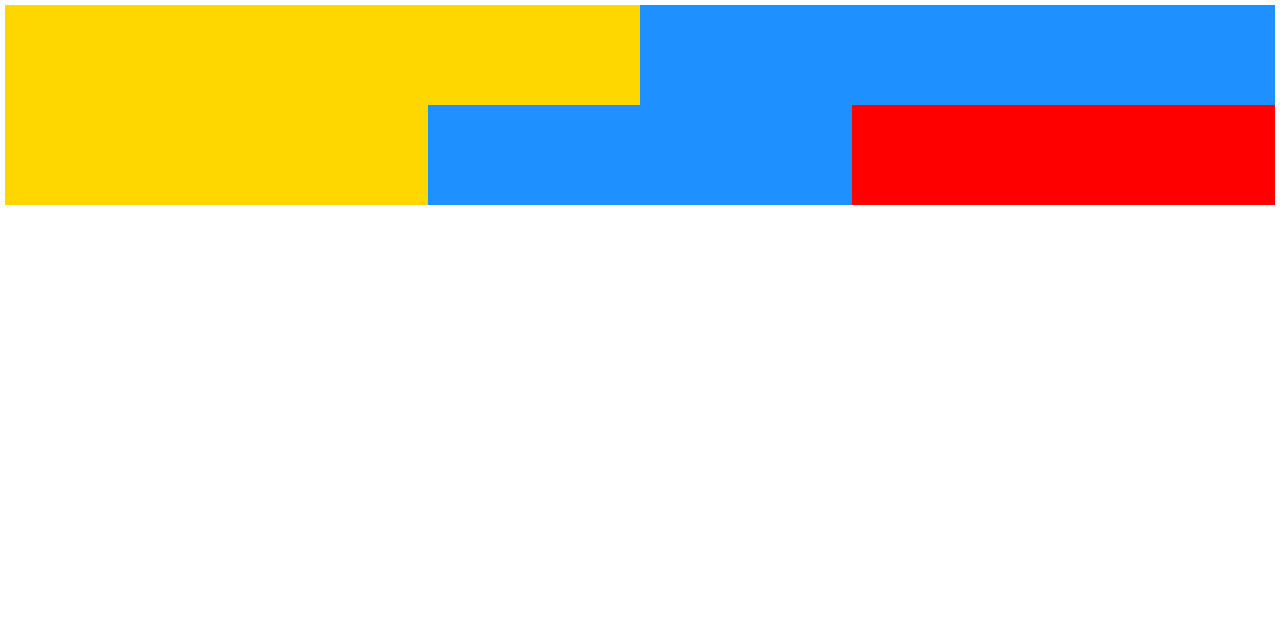
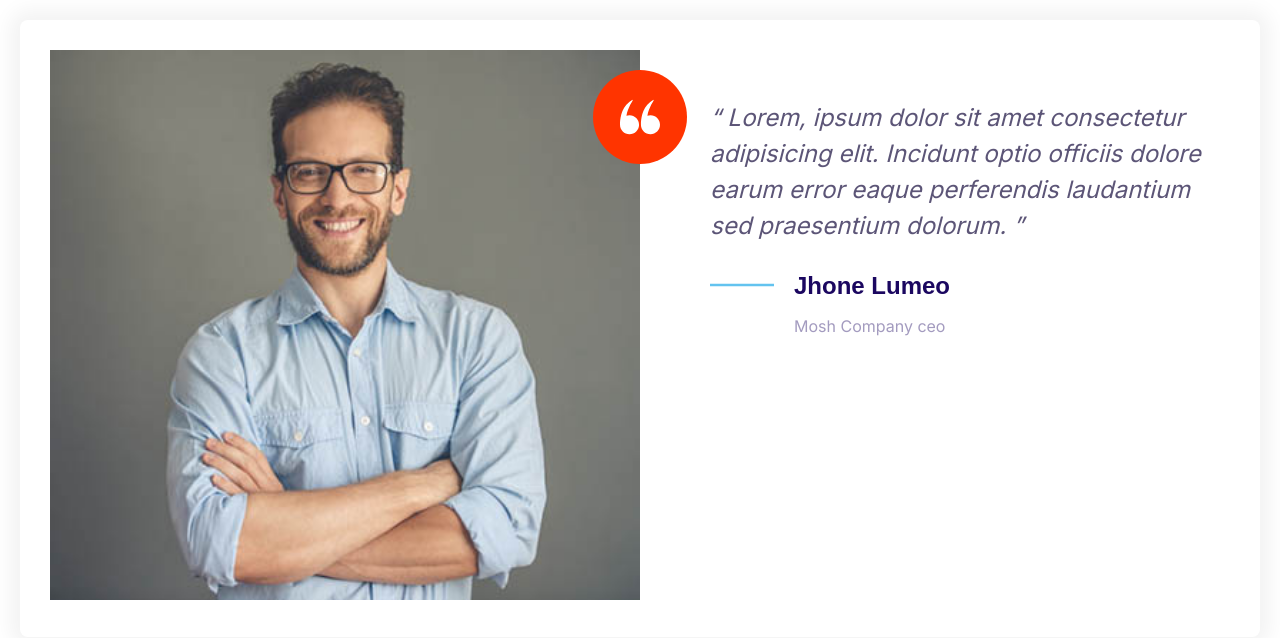
Before and after one commit to KevinCF5/moshify_html_css_project, a plain HTML site: page index.html in a window 1280 px wide. Drawn offline with Linux system fonts and the light colour scheme.

Commit message:
Build the testimonial component.

```diff
--- a/assets/css/styles.css
+++ b/assets/css/styles.css
@@ -32,7 +32,6 @@ body {
   font-family: Inter, Arial, Helvetica, sans-serif;
   font-size: 2.4rem;
   line-height: 1.5;
-  margin: 5px;
 }
 
 h1,
@@ -84,6 +83,57 @@ a {
   }
 }
 
+/* TESTIMONIALS COMPONENT */
+
+.testimonial {
+  padding: 3rem;
+}
+
+.testimonial .quote {
+  margin: 2rem 0;
+}
+
+.testimonial__image-container {
+  position: relative;
+  margin: 0 3rem;
+}
+
+.testimonial__image {
+  width: 100%;
+}
+
+.testimonial__image-container > .icon-container {
+  position: absolute;
+  top: 2rem;
+  right: -47px;
+}
+
+/* MEDIA QUERIES TESTIMONIALS COMPONENT */
+
+/* TABLETS */
+
+@media screen and (min-width: 768px) {
+  .testimonial__image-container {
+    margin: 0;
+  }
+
+  .testimonial .quote {
+    margin: 5rem 0 0 7rem;
+    line-height: 1.5;
+  }
+
+  .testimonial .quote,
+  .testimonial .quote__author {
+    font-size: 2.4rem;
+  }
+
+  .testimonial .quote__author {
+    white-space: nowrap;
+  }
+}
+
+/* DESKTOP */
+
 /* PLAN COMPONENT */
 
 /* MEDIA QUERIES PLAN COMPONENT */
--- a/components/iconsfolder/_icons.css
+++ b/components/iconsfolder/_icons.css
@@ -1,6 +1,11 @@
 /* ICON COMPONENT */
 
 .icon {
+  width: 64px;
+  height: 64px;
+}
+
+.icon--small {
   width: 40px;
   height: 40px;
 }
@@ -9,12 +14,20 @@
   fill: var(--color-primary);
 }
 
+.icon--white {
+  fill: white;
+}
+
 .icon-container {
   align-items: center;
   background: #f3f9fa;
   border-radius: 100%;
   display: inline-flex;
-  height: 64px;
+  height: 94px;
   justify-content: center;
-  width: 64px;
+  width: 94px;
 }
+
+.icon-container--accent {
+  background: var(--color-accent);
+}
--- a/components/quotes/_quotes.css
+++ b/components/quotes/_quotes.css
@@ -32,7 +32,7 @@
 
 .quote__line {
   position: relative;
-  bottom: 20px;
+  bottom: 35px;
 }
 
 /* MEDIA QUERIES QUOTES COMPONENT */
--- a/index.html
+++ b/index.html
@@ -12,15 +12,42 @@
     <link rel="stylesheet" href="assets/css/normalize.css" />
     <link rel="stylesheet" href="assets/css/styles.css" />
   </head>
-  <body>
-    <div class="grid grid--cols-2">
-      <div style="height: 100px; background: gold"></div>
-      <div style="height: 100px; background: dodgerblue"></div>
-    </div>
-    <div class="grid grid--cols-3">
-      <div style="height: 100px; background: gold"></div>
-      <div style="height: 100px; background: dodgerblue"></div>
-      <div style="height: 100px; background: red"></div>
+  <body style="padding: 2rem">
+    <div class="card testimonial">
+      <div class="grid grid--cols-2">
+        <div class="testimonial__image-container">
+          <img
+            class="testimonial__image"
+            src="assets/images/testimonial.jpg"
+            alt="happy smiling customer"
+          />
+          <span class="icon-container icon-container--accent">
+            <svg class="icon icon--white icon--small">
+              <use xlink:href="assets/images/icons/sprite.svg#quotes"></use>
+            </svg>
+          </span>
+        </div>
+        <blockquote class="quote">
+          <p class="quote__text">
+            Lorem, ipsum dolor sit amet consectetur adipisicing elit. Incidunt
+            optio officiis dolore earum error eaque perferendis laudantium sed
+            praesentium dolorum.
+          </p>
+          <footer>
+            <div class="media">
+              <div class="media__image">
+                <svg class="icon icon--primary quote__line">
+                  <use xlink:href="assets/images/icons/sprite.svg#line"></use>
+                </svg>
+              </div>
+              <div class="media__body">
+                <h3 class="media__title quote__author">Jhone Lumeo</h3>
+                <p class="quote__company">Mosh Company ceo</p>
+              </div>
+            </div>
+          </footer>
+        </blockquote>
+      </div>
     </div>
   </body>
 </html>
```
Also changed, not shown: components/testimonials/testimonials.css (added), components/testimonials/testimonials.html (added).
